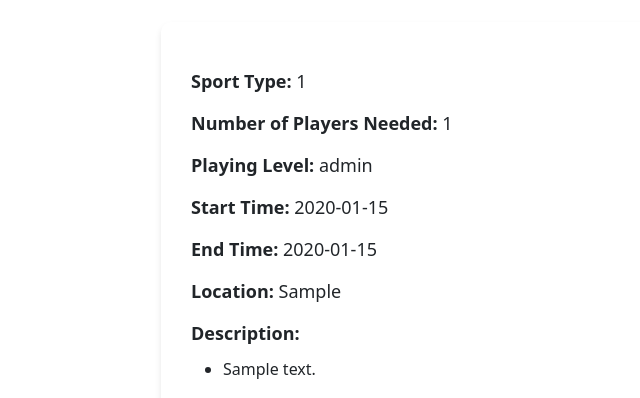
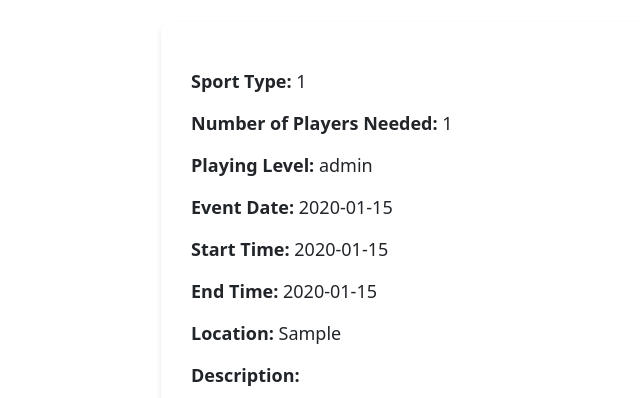
Before and after one commit to DeclanB1/Agile-Web-Development, a Flask app: page /browse-event/1 in a window 1280 px wide. Shown: the part 189-587 px from the top of the page, without its empty margins (99-739 px from the left). Run offline with Flask 3, Linux system fonts and the light colour scheme; tables that the repository leaves empty hold one stand-in row (values such as "Sample post"); some libraries are stand-ins or nearby versions.

Commit message:
change the format date and hour

```diff
--- a/src/app.py
+++ b/src/app.py
@@ -8,6 +8,7 @@ from wtforms import StringField, PasswordField, SubmitField, BooleanField, Integ
 from pathlib import Path
 from utils import login_required
 import os
+
 
 
 # Initialize Flask App
@@ -50,6 +51,7 @@ class Events(db.Model):
     sport_type = db.Column(db.Integer, nullable=False)
     num_players = db.Column(db.Integer, nullable=False)
     playing_level = db.Column(db.String, nullable=False)
+    event_date = db.Column(db.String, nullable=False)
     start_time = db.Column(db.String, nullable=False)
     end_time = db.Column(db.String, nullable=False)
     location = db.Column(db.String, nullable=False)
@@ -63,7 +65,7 @@ class Events(db.Model):
     )
 
     def __repr__(self):
-        return f"<Events(event_id='{self.event_id}', event_title='{self.event_title}', sport_type='{self.sport_type}', num_players='{self.num_players}', start_time='{self.start_time}', end_time='{self.end_time}', location='{self.location}', description='{self.description}', gender_preference='{self.gender_preference}', contact_information='{self.contact_information}')>"
+        return f"<Events(event_id='{self.event_id}', event_title='{self.event_title}', sport_type='{self.sport_type}', num_players='{self.num_players}', event_date='{self.event_date}', start_time='{self.start_time}', end_time='{self.end_time}', location='{self.location}', description='{self.description}', gender_preference='{self.gender_preference}', contact_information='{self.contact_information}')>"
 
 # LoginForm Definition
 class LoginForm(FlaskForm):
@@ -85,18 +87,50 @@ class RegistrationForm(FlaskForm):
     submit = SubmitField('Register')
 
 # EventForm
+from flask_wtf import FlaskForm
+from wtforms import StringField, SelectField, SubmitField
+from wtforms.validators import DataRequired
+from datetime import datetime, timedelta
+
+from flask_wtf import FlaskForm
+from wtforms import StringField, SelectField, SubmitField
+from wtforms.validators import DataRequired
+from datetime import datetime, timedelta
+
 class EventForm(FlaskForm):
-    event_title = StringField('Event Title', [validators.DataRequired()])
-    sport_type = SelectField('Sport Type', choices=[('Basketball', 'Basketball'), ('Football', 'Football'), ('Baseball', 'Baseball')])
-    num_players = IntegerField('Number of Players Needed', [validators.DataRequired()])
-    playing_level = SelectField('Playing Level', choices=[('Beginner', 'Beginner'), ('Intermediate', 'Intermediate'), ('Advanced', 'Advanced')])
-    start_time = StringField('Event Start Time (e.g., DD/MM/YYYY HH:MM)', [validators.DataRequired()])
-    end_time = StringField('Event End Time (e.g., DD/MM/YYYY HH:MM)', [validators.DataRequired()])
-    location = StringField('Event Location', [validators.DataRequired()])
-    description = TextAreaField('Description of Event', [validators.DataRequired()])
-    gender_preference = SelectField('Gender Preference', choices=[('Male', 'Male'), ('Female', 'Female'), ('Mixed', 'Mixed')])
-    contact_information = StringField('Contact Information', [validators.DataRequired()])
+    event_title = StringField('Event Title', validators=[DataRequired()])
+    sport_type = SelectField('Sport Type', choices=[('Basketball', 'Basketball'), ('Football', 'Football'), ('Baseball', 'Baseball')], validators=[DataRequired()])
+    num_players = StringField('Number of Players Needed', validators=[DataRequired()])
+    playing_level = SelectField('Playing Level', choices=[('Beginner', 'Beginner'), ('Intermediate', 'Intermediate'), ('Advanced', 'Advanced')], validators=[DataRequired()])
+    event_date = StringField('Event Date', validators=[DataRequired()], render_kw={'type': 'date'})
+    start_time = SelectField('Event Start Time', choices=[], validators=[DataRequired()])
+    end_time = SelectField('Event End Time', choices=[], validators=[DataRequired()])
+    location = StringField('Event Location', validators=[DataRequired()])
+    description = StringField('Description of Event', validators=[DataRequired()])
+    gender_preference = SelectField('Gender Preference', choices=[('Male', 'Male'), ('Female', 'Female'), ('Mixed', 'Mixed')], validators=[DataRequired()])
+    contact_information = StringField('Contact Information', validators=[DataRequired()])
     submit = SubmitField('Post Event')
+
+    def __init__(self, *args, **kwargs):
+        super(EventForm, self).__init__(*args, **kwargs)
+
+        # Populate time choices for start time and end time fields
+        self.start_time.choices = self._generate_time_choices()
+        self.end_time.choices = self._generate_time_choices()
+
+    def _generate_time_choices(self):
+        # Generate time options in 30-minute intervals
+        choices = []
+        start_time = datetime.strptime('00:00', '%H:%M')
+        end_time = datetime.strptime('23:30', '%H:%M')
+
+        while start_time <= end_time:
+            choices.append((start_time.strftime('%H:%M'), start_time.strftime('%I:%M %p')))
+            start_time += timedelta(minutes=30)
+
+        return choices
+
+
 
 # Routes and Logic
 @app.route('/')
@@ -179,6 +213,7 @@ def post_an_event():
         sport_type = form.sport_type.data
         num_players = form.num_players.data
         playing_level = form.playing_level.data
+        event_date = form.event_date.data
         start_time = form.start_time.data
         end_time = form.end_time.data
         location = form.location.data
@@ -191,6 +226,7 @@ def post_an_event():
             sport_type=sport_type,
             num_players=num_players,
             playing_level=playing_level,
+            event_date=event_date,
             start_time=start_time,
             end_time=end_time,
             location=location,
@@ -253,5 +289,7 @@ def browse_event(event_id):
 # Main Entry Point
 if __name__ == '__main__':
     with app.app_context():
+        # Drop existing tables if needed
+
         db.create_all()
     app.run(debug=True)
--- a/src/templates/browse_event.html
+++ b/src/templates/browse_event.html
@@ -21,6 +21,7 @@
       <p><strong>Sport Type:</strong> {{ event.sport_type }}</p>
       <p><strong>Number of Players Needed:</strong> {{ event.num_players }}</p>
       <p><strong>Playing Level:</strong> {{ event.playing_level }}</p>
+      <p><strong>Event Date:</strong> {{ event.event_date }}</p>
       <p><strong>Start Time:</strong> {{ event.start_time }}</p>
       <p><strong>End Time:</strong> {{ event.end_time }}</p>
       <p><strong>Location:</strong> {{ event.location }}</p>
```
Also changed, not shown: src/templates/post_an_event.html (+5 -2 lines).
